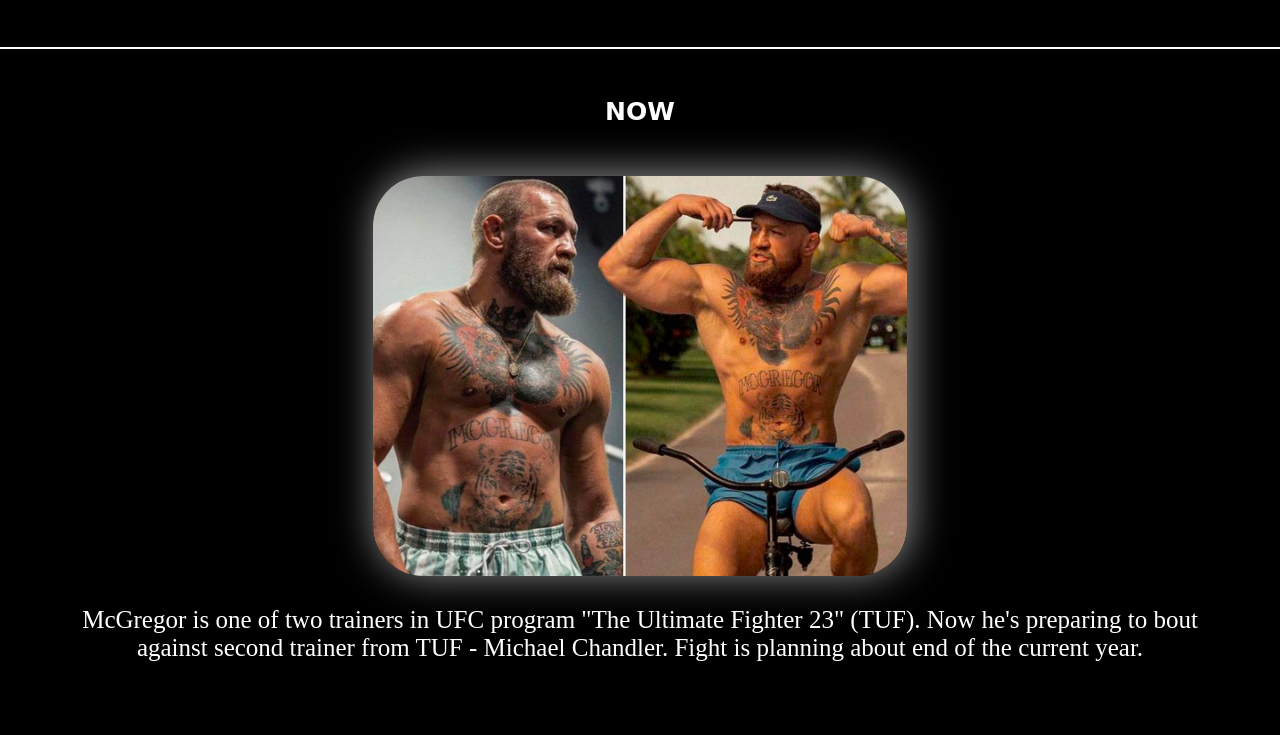
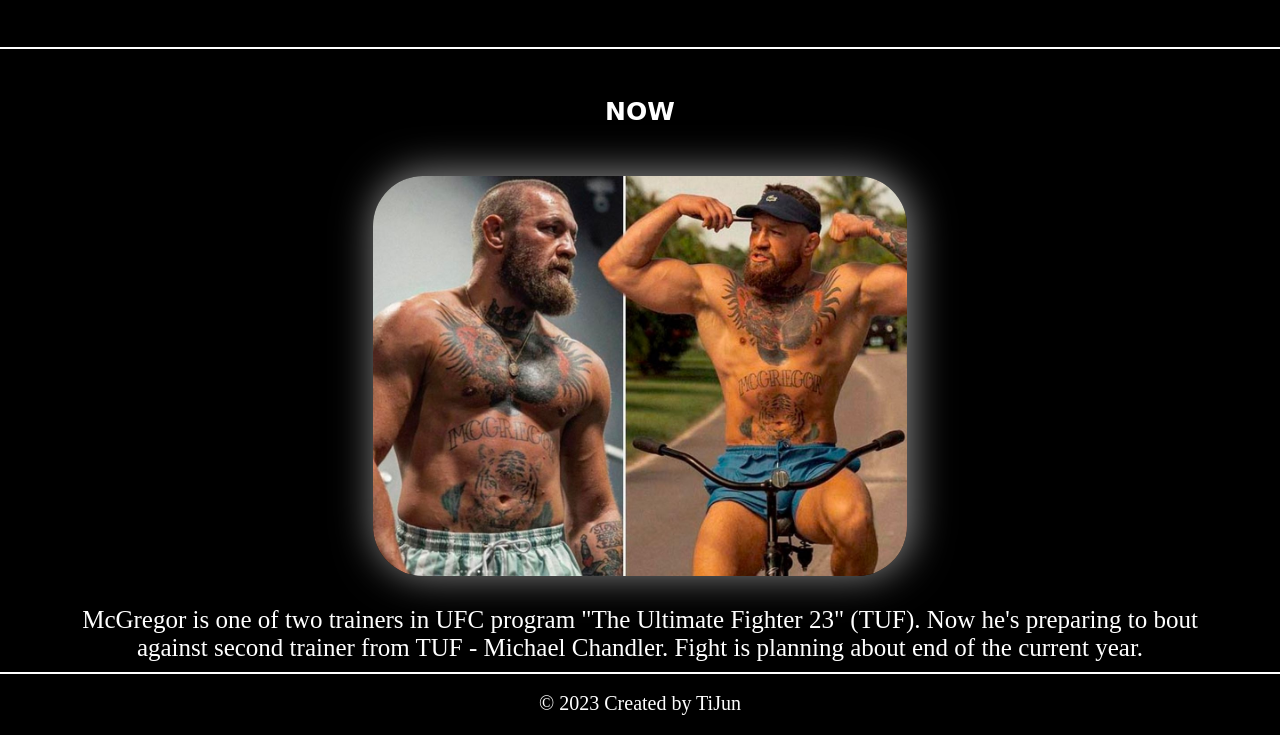
Before and after one commit to TiJun/Conor-McGregor, a plain HTML site: page index.html in a window 1280 px wide. Shown: the part 3169-3904 px from the top of the page. Before the commit the page ends 3841 px from the top, so only its background shows below. Drawn offline with Linux system fonts and the light colour scheme; a web font is replaced by a local one.

Commit message:
Add footer

```diff
--- a/index.html
+++ b/index.html
@@ -166,7 +166,9 @@
             </div>
         </section>
     </main>
+    <footer class="footer">
+        <p class="footer__text"> &copy; <span class="footer__year"></span> Created by TiJun</p>
+    </footer>
     <script src="./js/script.js"></script>
 </body>
-
 </html>
--- a/js/script.js
+++ b/js/script.js
@@ -5,6 +5,7 @@ const navBtn = document.querySelector('.hamburger')
 const nav = document.querySelector('.nav-mobile')
 const allNavLinks = document.querySelectorAll('.nav__link')
 const doubleChampBoxOne = document.querySelector('.doublechamp__container--one')
+const date = document.querySelector('.footer__year')
 // *****
 // FUNCTIONS
 // *****
@@ -16,13 +17,11 @@ const handleNav = () => {
     }));
     navBtn.classList.toggle('is-active');
 }
-// const fadeRight = () => {
-//     if (window.pageYOffset = 949) {
-//         doubleChampBoxOne.classList.add('fade-right')
-//     }else if (window.scrollY = 2143) {
-//         doubleChampBoxOne.classList.remove('fade-right')
-//     }
-// }
+const handleCurrentYear = () => {
+    const year = (new Date).getFullYear();
+    date.innerText = year;
+}
+handleCurrentYear();
 // *****
 // LISTENERS
 // *****
--- a/sass/style.scss
+++ b/sass/style.scss
@@ -360,6 +360,25 @@ body {
 		text-align: center;
 	}
 }
+.footer {
+	position: relative;
+	display: flex;
+	justify-content: center;
+	align-items: center;
+	font-size: 2rem;
+	&::before {
+		position: absolute;
+		content: '';
+		top: 0;
+		left: 0;
+		width: 100%;
+		height: 2px;
+		background-color: #fff;
+	}
+	&__text {
+		padding: 2rem 0;
+	}
+}
 @include small;
 @include medium;
 @include large;
```
Also changed, not shown: css/style.css, 1 other file.
